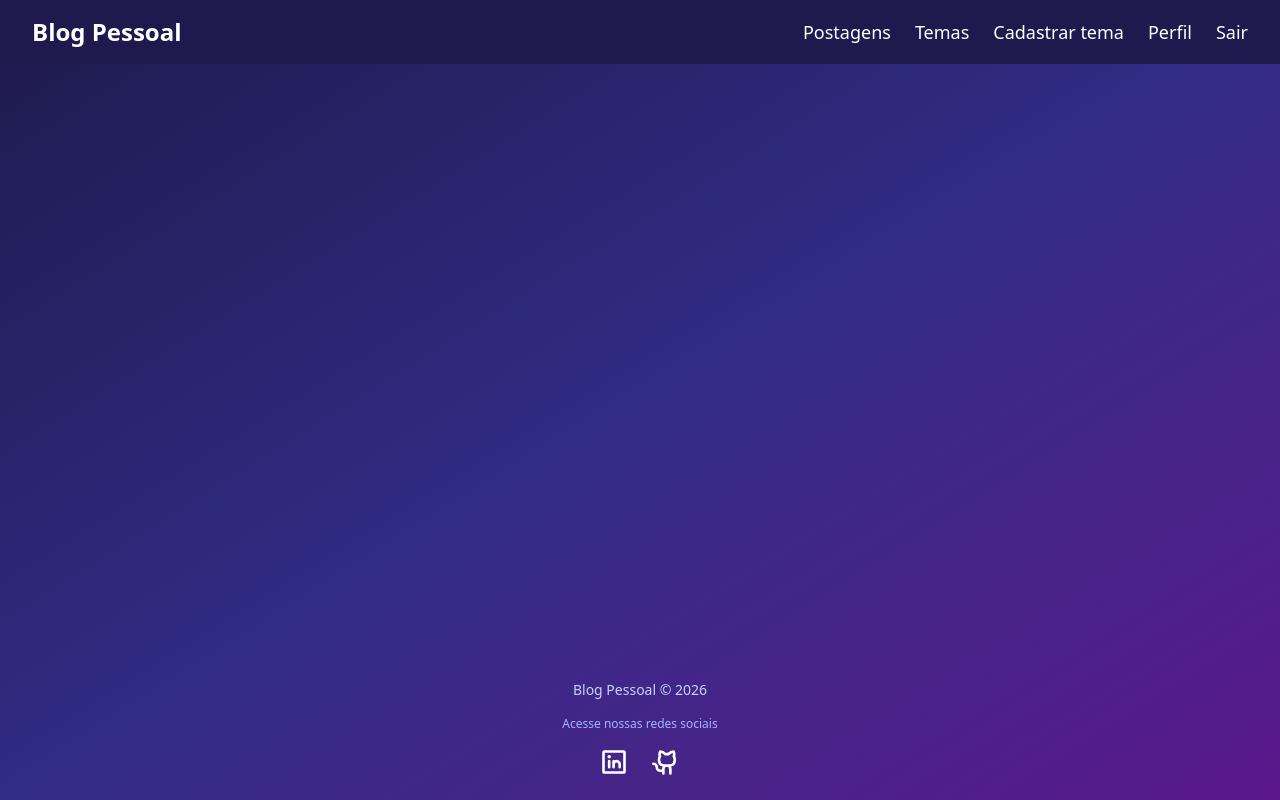
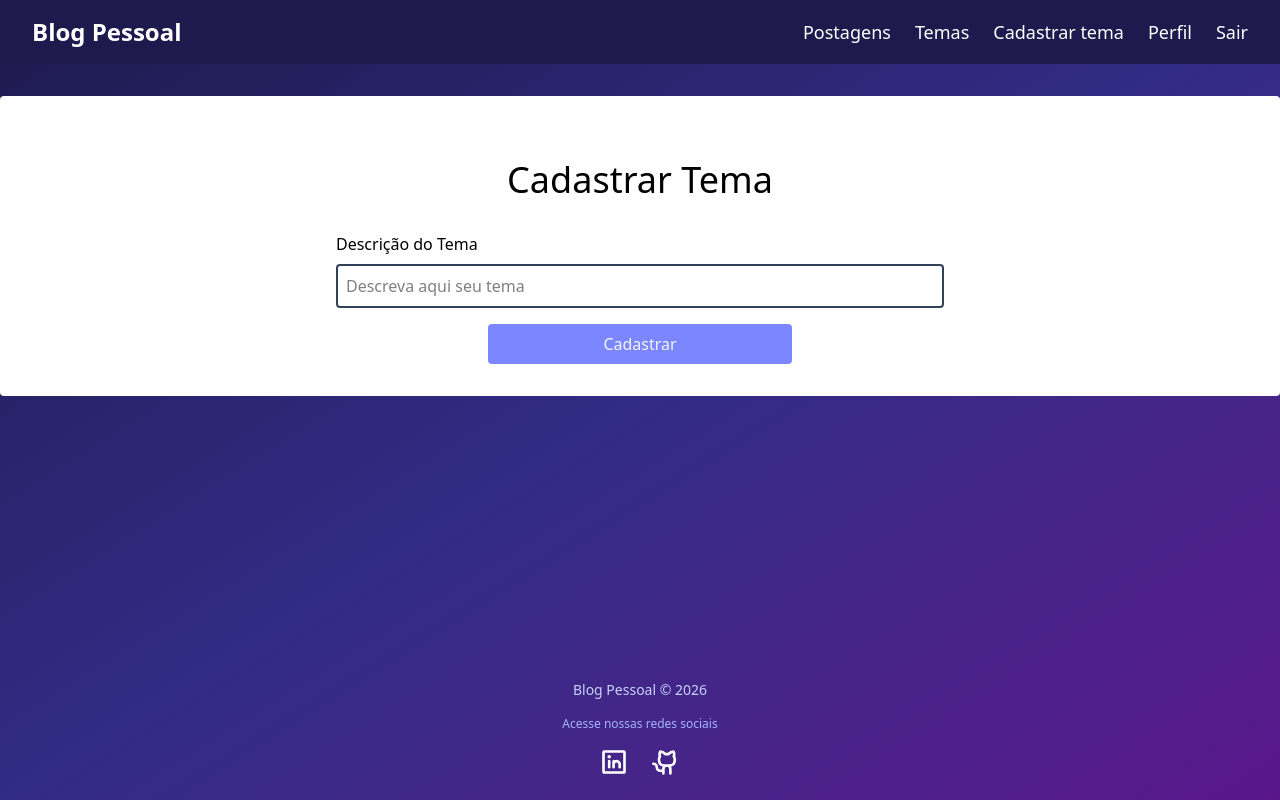
Before and after one commit to edduarte-dev/blogpessoal_react, a React (Vite) app: page /editar-tema/1 in a window 1280 px wide. Built offline with nearby package versions, Linux system fonts and the light colour scheme; the HTML template or start-up script is replaced by a standard one.

Commit message:
style:FormTema initial style

```diff
--- a/src/App.tsx
+++ b/src/App.tsx
@@ -6,6 +6,7 @@
 import Cadastro from "./pages/cadastro/Cadastro";
 import { AuthProvider } from "./contexts/AuthContext";
 import ListaTemas from "./components/tema/listatemas/ListaTemas";
+import FormTema from "./components/tema/formtema/FormTema";
 
 function App() {
   return (
@@ -17,12 +18,11 @@
           <main className="flex-1">
             <Routes>
               <Route path="/" element={<Login />} />
-
               <Route path="/home" element={<Home />} />
-
               <Route path="/cadastro" element={<Cadastro />} />
-
               <Route path="/temas" element={<ListaTemas />} />
+              <Route path="/cadastrar-tema" element={<FormTema />} />
+              <Route path="/editar-tema/:id" element={<FormTema />} />
             </Routes>
           </main>
 
--- a/src/components/tema/formtema/FormTema.tsx
+++ b/src/components/tema/formtema/FormTema.tsx
@@ -0,0 +1,35 @@
+function FormTema() {
+  return (
+    <div className="container flex flex-col items-center justify-center mx-auto bg-white my-8 p-8 rounded">
+      <h1 className="text-4xl text-center my-8">
+        Cadastrar Tema
+      </h1>
+
+      <form className="w-1/2 flex flex-col gap-4">
+        <div className="flex flex-col gap-2">
+          <label htmlFor="descricao">
+            Descrição do Tema
+          </label>
+
+          <input
+            type="text"
+            placeholder="Descreva aqui seu tema"
+            name="descricao"
+            className="border-2 border-slate-700 rounded p-2"
+          />
+        </div>
+
+        <button
+          type="submit"
+          className="rounded text-slate-100 bg-indigo-400
+                     hover:bg-indigo-800 w-1/2 py-2 mx-auto
+                     flex justify-center"
+        >
+          Cadastrar
+        </button>
+      </form>
+    </div>
+  );
+}
+
+export default FormTema;
```
